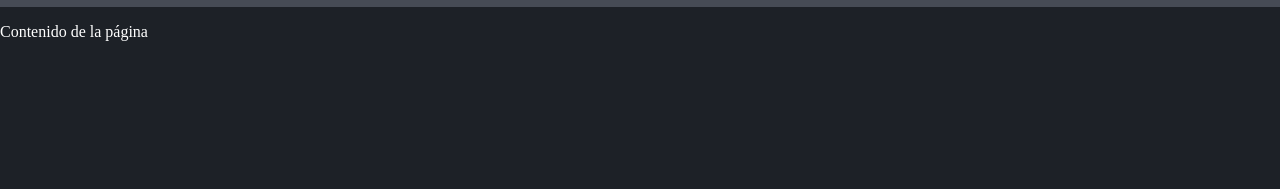
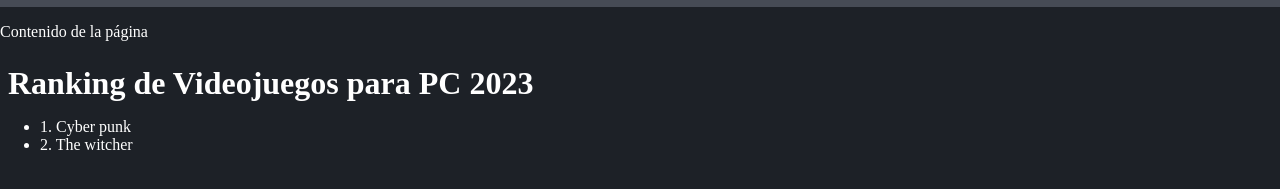
Before and after one commit to AbigailCarolina/curso-git, a plain HTML site: page index.html in a window 1280 px wide. Shown: the part 63-252 px from the top of the page. Drawn offline with Linux system fonts and the light colour scheme.

Commit message:
add list

```diff
--- a/index.html
+++ b/index.html
@@ -15,5 +15,18 @@
     <div>
         <p>Contenido de la página</p>
     </div>
+
+    <h1>
+        Ranking de Videojuegos para PC 2023
+    </h1>
+
+    <ul>
+        <li>1. Cyber punk</li>
+        <li>2. The witcher</li>
+
+    </ul>
+
+
+
 </body>
 </html>
```
